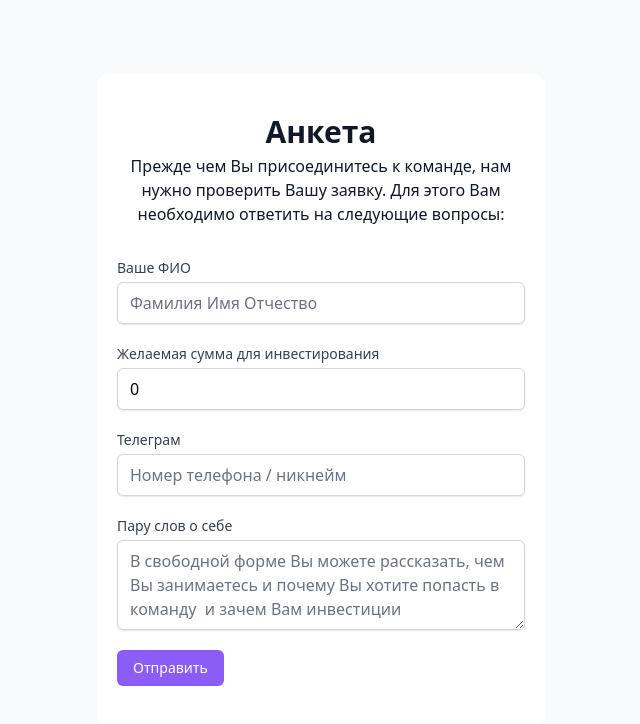
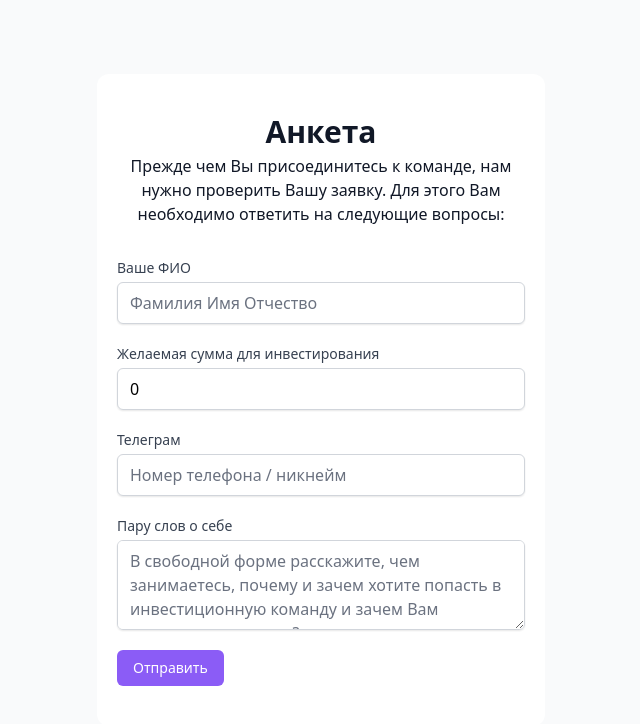
Before and after one commit to blackPavlin/russianestateincome, a Vue app in the folder client/: page / in a window 1280 px wide. Shown: the top 724 px of the page, without its empty margins (319-959 px from the left). Built offline with nearby package versions, Linux system fonts and the light colour scheme.

Commit message:
Change form text

```diff
--- a/client/src/views/Home.vue
+++ b/client/src/views/Home.vue
@@ -87,7 +87,7 @@
             <textarea
               rows="3"
               class="mt-1 block w-full rounded-md border-gray-300 shadow-sm focus:border-indigo-300 focus:ring focus:ring-indigo-200 focus:ring-opacity-50"
-              placeholder="В свободной форме Вы можете рассказать, чем Вы занимаетесь и почему Вы хотите попасть в команду  и зачем Вам инвестиции"
+              placeholder="В свободной форме расскажите, чем занимаетесь, почему и зачем хотите попасть в инвестиционную команду и зачем Вам инвестиции в целом?"
               v-model="form.text"
             ></textarea>
           </div>
```
Also changed, not shown: 1 other file (tests, documents, lock files or other folders).
